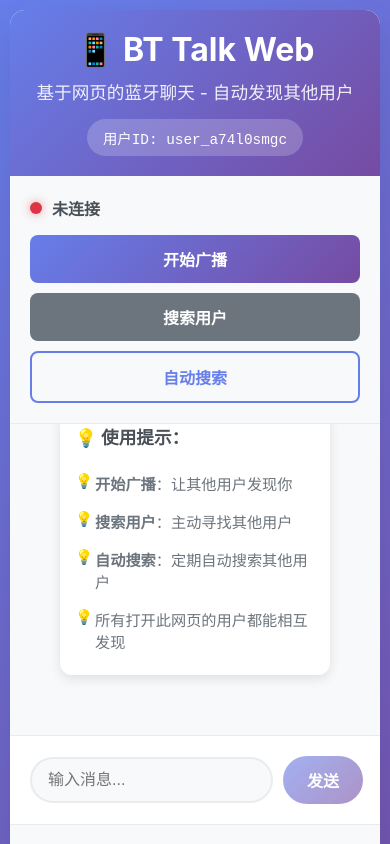
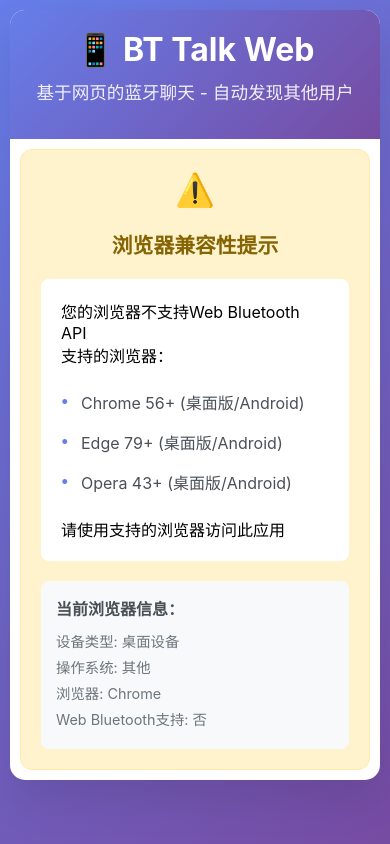
Before and after one commit to wlin050407/bttalk, a React (Create React App) app: page / in a window 390 px wide. Shown: the top 844 px of the page. Built offline with nearby package versions, Linux system fonts and the light colour scheme.

Commit message:
Add browser compatibility detection and iOS support guidance

```diff
--- a/src/App.css
+++ b/src/App.css
@@ -38,6 +38,99 @@
   font-size: 0.9rem;
   font-family: monospace;
   display: inline-block;
+  margin-bottom: 10px;
+}
+
+.mobile-indicator {
+  background: rgba(255, 255, 255, 0.2);
+  padding: 6px 12px;
+  border-radius: 15px;
+  font-size: 0.8rem;
+  display: inline-block;
+  margin-left: 10px;
+}
+
+.compatibility-warning {
+  padding: 40px 20px;
+  text-align: center;
+  background: #fff3cd;
+  border: 1px solid #ffeaa7;
+  border-radius: 12px;
+  margin: 20px;
+}
+
+.warning-icon {
+  font-size: 3rem;
+  margin-bottom: 20px;
+}
+
+.compatibility-warning h2 {
+  color: #856404;
+  margin-bottom: 20px;
+  font-size: 1.5rem;
+}
+
+.ios-warning, .general-warning {
+  background: white;
+  padding: 20px;
+  border-radius: 8px;
+  margin: 20px 0;
+  text-align: left;
+}
+
+.ios-warning h3, .general-warning h3 {
+  color: #856404;
+  margin-bottom: 15px;
+  font-size: 1.2rem;
+}
+
+.ios-warning ul, .general-warning ul {
+  list-style: none;
+  padding: 0;
+  margin: 15px 0;
+}
+
+.ios-warning li, .general-warning li {
+  padding: 8px 0;
+  color: #495057;
+  position: relative;
+  padding-left: 20px;
+}
+
+.ios-warning li:before, .general-warning li:before {
+  content: "•";
+  color: #667eea;
+  font-weight: bold;
+  position: absolute;
+  left: 0;
+}
+
+.download-links {
+  margin-top: 20px;
+}
+
+.download-links .btn {
+  margin: 5px;
+}
+
+.browser-info {
+  background: #f8f9fa;
+  padding: 15px;
+  border-radius: 8px;
+  margin-top: 20px;
+  text-align: left;
+}
+
+.browser-info h4 {
+  color: #495057;
+  margin-bottom: 10px;
+  font-size: 1rem;
+}
+
+.browser-info p {
+  margin: 5px 0;
+  color: #6c757d;
+  font-size: 0.9rem;
 }
 
 .connection-panel {
@@ -104,6 +197,8 @@
   transition: all 0.3s ease;
   font-size: 1rem;
   white-space: nowrap;
+  text-decoration: none;
+  display: inline-block;
 }
 
 .btn:disabled {
@@ -376,6 +471,19 @@
     font-size: 2rem;
   }
 
+  .compatibility-warning {
+    margin: 10px;
+    padding: 20px;
+  }
+
+  .warning-icon {
+    font-size: 2rem;
+  }
+
+  .compatibility-warning h2 {
+    font-size: 1.3rem;
+  }
+
   .connection-panel {
     flex-direction: column;
     align-items: stretch;
--- a/src/App.js
+++ b/src/App.js
@@ -10,6 +10,31 @@
   return 'user_' + Math.random().toString(36).substr(2, 9);
 };
 
+// 检测浏览器兼容性
+const checkBrowserCompatibility = () => {
+  const userAgent = navigator.userAgent;
+  const isIOS = /iPad|iPhone|iPod/.test(userAgent);
+  const isAndroid = /Android/.test(userAgent);
+  const isChrome = /Chrome/.test(userAgent) && !/Edge/.test(userAgent);
+  const isEdge = /Edge/.test(userAgent);
+  const isOpera = /Opera|OPR/.test(userAgent);
+  const isSafari = /Safari/.test(userAgent) && !/Chrome/.test(userAgent);
+
+  const hasWebBluetooth = 'bluetooth' in navigator;
+
+  return {
+    isIOS,
+    isAndroid,
+    isChrome,
+    isEdge,
+    isOpera,
+    isSafari,
+    hasWebBluetooth,
+    isSupported: hasWebBluetooth && (isChrome || isEdge || isOpera),
+    isMobile: isIOS || isAndroid
+  };
+};
+
 function App() {
   const [isConnected, setIsConnected] = useState(false);
   const [messages, setMessages] = useState([]);
@@ -20,6 +45,7 @@
   const [isAdvertising, setIsAdvertising] = useState(false);
   const [connectedPeers, setConnectedPeers] = useState([]);
   const [userId] = useState(generateUserId());
+  const [browserInfo, setBrowserInfo] = useState(checkBrowserCompatibility());
 
   const bluetoothDevice = useRef(null);
   const bluetoothServer = useRef(null);
@@ -263,6 +289,62 @@
     };
   }, []);
 
+  // 如果不支持Web Bluetooth API，显示兼容性提示
+  if (!browserInfo.isSupported) {
+    return (
+      <div className="App">
+        <div className="container">
+          <header className="header">
+            <h1>📱 BT Talk Web</h1>
+            <p>基于网页的蓝牙聊天 - 自动发现其他用户</p>
+          </header>
+
+          <div className="compatibility-warning">
+            <div className="warning-icon">⚠️</div>
+            <h2>浏览器兼容性提示</h2>
+
+            {browserInfo.isIOS ? (
+              <div className="ios-warning">
+                <h3>iOS设备检测到</h3>
+                <p>Safari浏览器不支持Web Bluetooth API，建议：</p>
+                <ul>
+                  <li>使用Chrome for iOS</li>
+                  <li>使用Edge for iOS</li>
+                  <li>使用Opera for iOS</li>
+                  <li>或下载原生iOS应用</li>
+                </ul>
+                <div className="download-links">
+                  <a href="https://apps.apple.com/app/chrome/id535886823" target="_blank" rel="noopener noreferrer" className="btn btn-primary">
+                    下载Chrome for iOS
+                  </a>
+                </div>
+              </div>
+            ) : (
+              <div className="general-warning">
+                <p>您的浏览器不支持Web Bluetooth API</p>
+                <p>支持的浏览器：</p>
+                <ul>
+                  <li>Chrome 56+ (桌面版/Android)</li>
+                  <li>Edge 79+ (桌面版/Android)</li>
+                  <li>Opera 43+ (桌面版/Android)</li>
+                </ul>
+                <p>请使用支持的浏览器访问此应用</p>
+              </div>
+            )}
+
+            <div className="browser-info">
+              <h4>当前浏览器信息：</h4>
+              <p>设备类型: {browserInfo.isMobile ? '移动设备' : '桌面设备'}</p>
+              <p>操作系统: {browserInfo.isIOS ? 'iOS' : browserInfo.isAndroid ? 'Android' : '其他'}</p>
+              <p>浏览器: {browserInfo.isChrome ? 'Chrome' : browserInfo.isEdge ? 'Edge' : browserInfo.isOpera ? 'Opera' : browserInfo.isSafari ? 'Safari' : '其他'}</p>
+              <p>Web Bluetooth支持: {browserInfo.hasWebBluetooth ? '是' : '否'}</p>
+            </div>
+          </div>
+        </div>
+      </div>
+    );
+  }
+
   return (
     <div className="App">
       <div className="container">
@@ -270,6 +352,9 @@
           <h1>📱 BT Talk Web</h1>
           <p>基于网页的蓝牙聊天 - 自动发现其他用户</p>
           <div className="user-id">用户ID: {userId}</div>
+          {browserInfo.isMobile && (
+            <div className="mobile-indicator">📱 移动端模式</div>
+          )}
         </header>
 
         <div className="connection-panel">
```
Also changed, not shown: ios-app/README.md (added).
